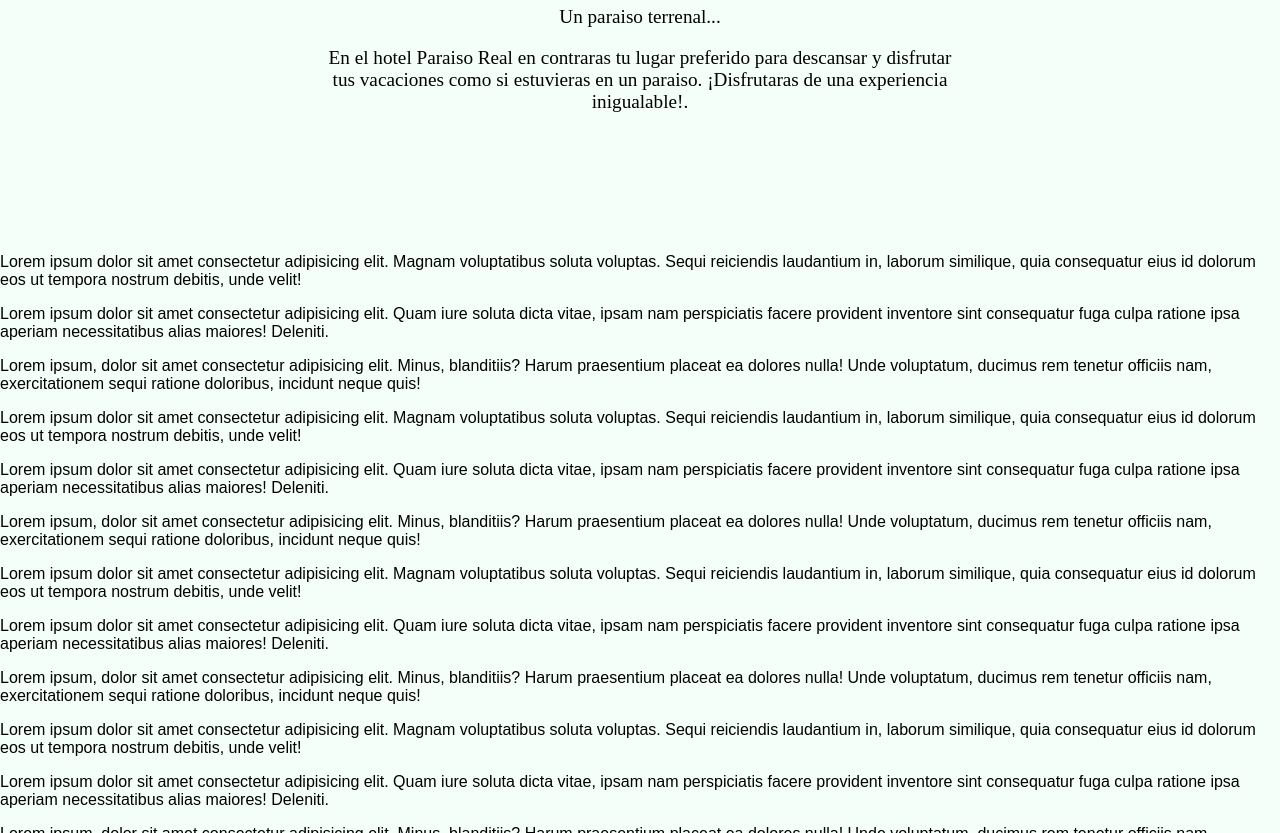
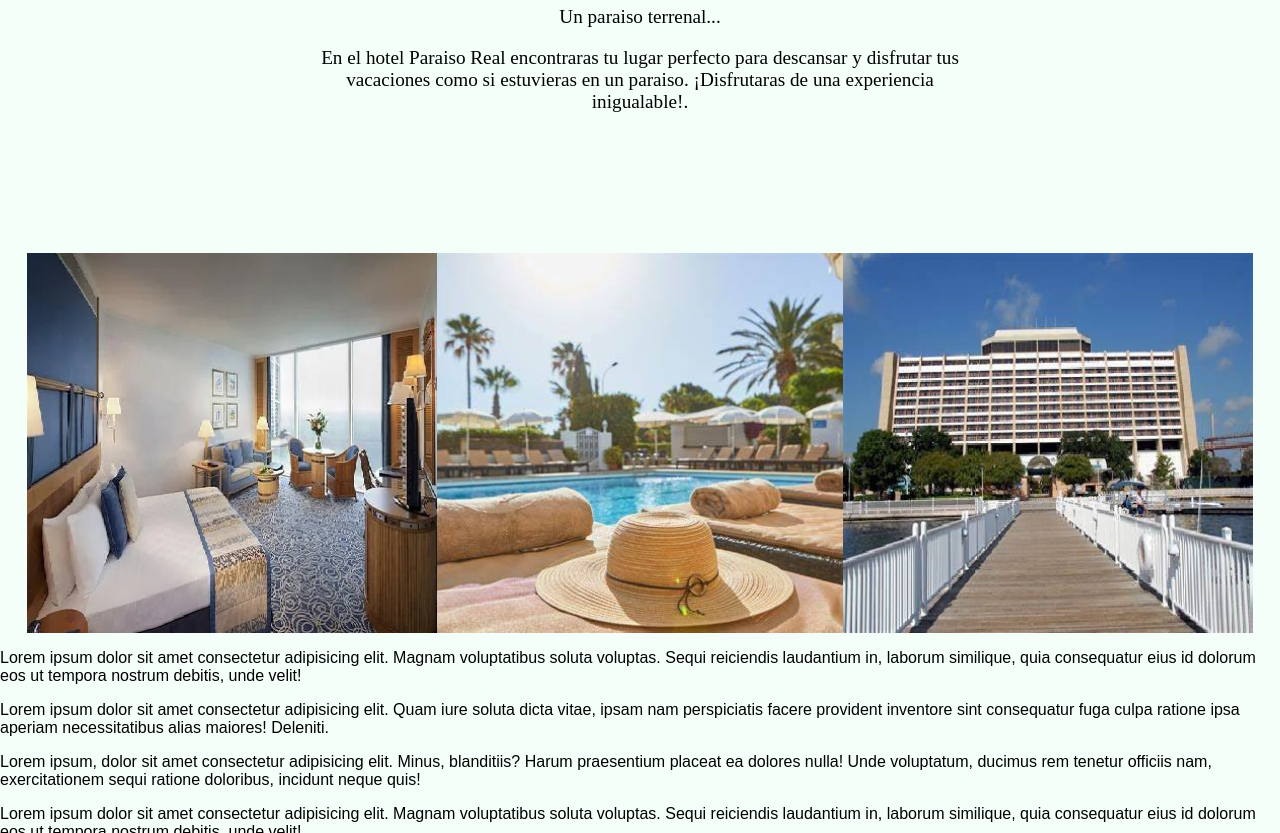
Before and after one commit to WarG31/Hotel_TalentoTech, a plain HTML site: page index.html in a window 1280 px wide. Shown: the part 702-1535 px from the top of the page. Drawn offline with Linux system fonts and the light colour scheme.

Commit message:
AddGridEfectoZoom

```diff
--- a/css/style.css
+++ b/css/style.css
@@ -100,6 +100,8 @@ body {
 
 
 }
+
+
 /* .eslogan b::after {
     content: '';
     position: absolute;
@@ -109,3 +111,29 @@ body {
     border-bottom: #8fc0d3 solid 5px;
 
 } */
+
+.grid-container {
+    display: grid;
+    grid-template-columns: fit-content(401px) fit-content(401px) fit-content(401px);
+    /* background-color: #2196F3; */
+    justify-content: center;
+
+
+  }
+  .grid-item {
+    background-color: rgba(255, 255, 255, 0.8);
+    /* border: 1px solid rgba(0, 0, 0, 0.8); */
+    text-align: center;
+  }
+
+  .grid-item img {
+    width: 50%;
+    height: 100%;
+    width:  fit-content;
+    transition: transform 0.3s;
+  }
+
+  .grid-item img:hover {
+    transform: scale(1.1);
+    transition: transform 0.8s;
+}
--- a/index.html
+++ b/index.html
@@ -30,10 +30,15 @@
     <div id="eslogan" class="eslogan">
         <p> <b>Hotel Paraiso Real</b></p>
         <p> Un paraiso terrenal... </p>
-        <p>En el hotel Paraiso Real en contraras tu lugar preferido para descansar y disfrutar tus vacaciones como si estuvieras en un paraiso.
+        <p>En el hotel Paraiso Real encontraras tu lugar perfecto para descansar y disfrutar tus vacaciones como si estuvieras en un paraiso.
             ¡Disfrutaras de una experiencia inigualable!.
         </p>
     </div>
+    <div class="grid-container">
+        <div class="grid-item"><img src="./images/cuarto.png"></div>
+        <div class="grid-item"><img src="./images/servicios.jfif"></div>
+        <div class="grid-item"><img src="./images/hotel.png"></div>
+      </div>
     <div id="contenido" class="contenido">
         <p>Lorem ipsum dolor sit amet consectetur adipisicing elit. Magnam voluptatibus soluta voluptas. Sequi
             reiciendis laudantium in, laborum similique, quia consequatur eius id dolorum eos ut tempora nostrum
```
Also changed, not shown: images/cuarto.png (added), images/hotel.png (added), images/servicios.jfif (added).
